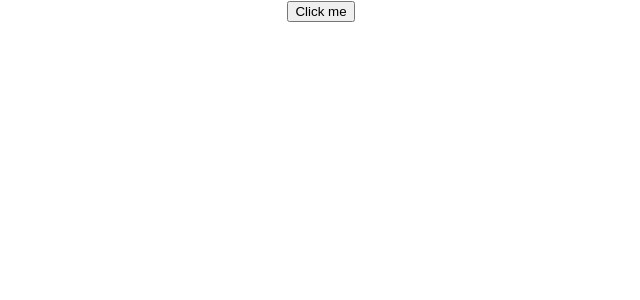
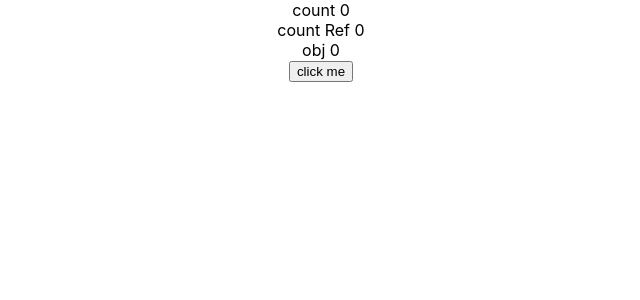
Before and after one commit to toanlehcm/HoleTex, a React (Create React App) app: page / in a window 1280 px wide. Shown: the top 300 px of the page, without its empty margins (319-959 px from the left). Built offline with nearby package versions, Linux system fonts and the light colour scheme.

Commit message:
- Test useRef can not render. - Test useState update new value and render.

```diff
--- a/src/App.js
+++ b/src/App.js
@@ -1,10 +1,10 @@
 import './App.css';
-import ReactBasic from './lesson/ReactBasic';
+import LearnUseRef from './lesson/LearnUseRef';
 
 function App() {
   return (
     <div className="App">
-      <ReactBasic />
+      <LearnUseRef />
     </div>
   );
 }
--- a/src/lesson/LearnUseRef/index.js
+++ b/src/lesson/LearnUseRef/index.js
@@ -2,16 +2,17 @@ import React, { useEffect, useRef, useState } from 'react';
 
 function LearnUseRef(props) {
   const [count, setCount] = useState(0)
-  // const countRef = useRef(0)
-  // const obj = { current: 0 }
+  const countRef = useRef(0)
+  const obj = { current: 0 }
 
   const handleClick = () => {
-    // setCount(count + 1);
-    // countRef.current = countRef.current + 1;
-    // obj.current = obj.current + 1;
+    setCount(count + 1);
+    countRef.current = countRef.current + 1;
+    obj.current = obj.current + 1;
+    console.log('handleClick', count, countRef, obj); //
   }
 
-  // console.log(count, countRef); //, obj
+  console.log('render ', count, countRef, obj); //
 
   // useEffect(() => {
   //   setInterval(() => {
@@ -21,21 +22,23 @@ function LearnUseRef(props) {
   //   }, 1000)
   // }, [])
 
-  const ref = useRef(null)
+  // const ref = useRef(null)
 
-  useEffect(() => {
-    ref.current.focus()
-  }, [])
+  // useEffect(() => {
+  //   ref.current.focus()
+  // }, [])
 
-  console.log('ref', ref);
+  // console.log('ref', ref);
 
   return (
     <div >
       <div>count {count}</div>
+      <div>count Ref {countRef.current}</div>
+      <div>obj {obj.current}</div>
       <button onClick={handleClick}> click me</button>
 
-      <input type='text' ref={ref} />
-      <button> click </button>
+      {/* <input type='text' ref={ref} />
+      <button> click </button> */}
     </div>
   );
 }
```
Also changed, not shown: src/lesson/MyResearch/index.jsx (added, +22 -0 lines).
